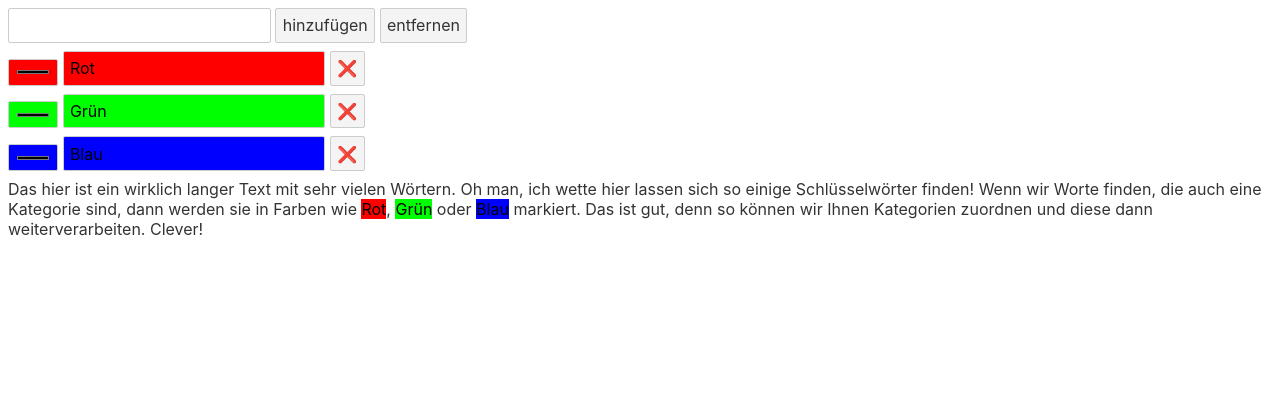
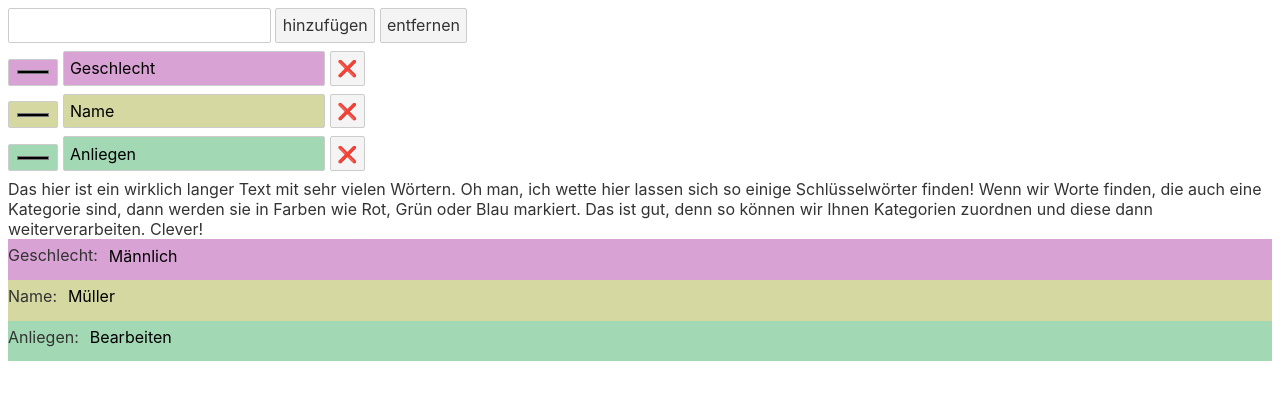
Before and after one commit to Gohlisch/RemarkableComponents, a Svelte app: page / in a window 1280 px wide. Shown: the top 400 px of the page. Built offline with nearby package versions, Linux system fonts and the light colour scheme.

Commit message:
feat(CategoryShowcase): Implement CategoryShowcase to handle the new seperation of name and value

```diff
--- a/src/App.svelte
+++ b/src/App.svelte
@@ -1,6 +1,7 @@
 <script lang="ts">
 	import CategoryDisplay from "./CategoryDisplay.svelte";
 	import CategorizedText from "./CategorizedText.svelte";
+	import CategoryShowcase from "./CategoryShowcase.svelte";
 
 	const text: string = `Das hier ist ein wirklich langer Text mit sehr vielen Wörtern.
 	Oh man, ich wette hier lassen sich so einige Schlüsselwörter finden! Wenn wir Worte finden,
@@ -10,3 +11,4 @@
 
 <CategoryDisplay/>
 <CategorizedText text={text}/>
+<CategoryShowcase/>
--- a/src/Category.ts
+++ b/src/Category.ts
@@ -1,4 +1,5 @@
 export interface Category {
+	name: string
 	value: string,
 	color: string
 }
--- a/src/CategoryDisplay.svelte
+++ b/src/CategoryDisplay.svelte
@@ -4,24 +4,24 @@
     let value: string;
     let categories: Array<Category>;
     categoryStore.subscribe(updated => categories = updated);
-    categoryStore.add("Rot");
-	categoryStore.add("Grün");
-	categoryStore.add("Blau");
+    categoryStore.add({name: "Geschlecht", value: "Männlich", color: "#d8a2d4"});
+    categoryStore.add({name: "Name", value: "Müller", color: "#d6d8a2"});
+    categoryStore.add({name: "Anliegen", value: "Bearbeiten", color: "#a2d8b3"});
 </script>
 
 <input bind:value>
-<button on:click={e=>categoryStore.add(value)}>
+<button on:click={e=>categoryStore.add({name: value, value: "", color: ""})}>
     hinzufügen
 </button>
 
-<button on:click={e=>categoryStore.removeByValue(value)}>
+<button on:click={e=>categoryStore.removeByName(value)}>
     entfernen
 </button>
 
 {#each categories as category, i}
     <div>
-        <input type="color" on:input={e=>categoryStore.update(i, "", e.target.value)} style="background-color:{category.color}">
-        <input type="text" contenteditable="true" on:input={e=>categoryStore.update(i, e.target.value, "")} style="background-color:{category.color}" value="{category.value}">
+        <input type="color" on:input={e=>categoryStore.update(i,{name: category.name, value: category.value, color: e.target.value})} style="background-color:{category.color}">
+        <input type="text" contenteditable="true" on:input={e=>categoryStore.update(i,{name: e.target.value, categorie: value, color: category.color})} style="background-color:{category.color}" value="{category.name}">
         <button on:click={e => categoryStore.removeAtIndex(i)}>❌</button>
     </div>
 {/each}
--- /dev/null
+++ b/src/CategoryShowcase.svelte
@@ -0,0 +1,12 @@
+<script lang="ts">
+    import { categoryStore } from "./CategoryStore";
+
+</script>
+{#each $categoryStore as category, i}
+    <div style="background-color: {category.color}">
+        <label>
+            {category.name}:
+            <input style="background-color: {category.color}; border: none;" value="{category.value}" on:input={e=>categoryStore.update(i,{name: category.name, value: e.target.value, color: category.color})}>
+        </label>
+    </div>
+{/each}
--- a/src/CategoryStore.ts
+++ b/src/CategoryStore.ts
@@ -11,21 +11,26 @@ class CategoryStore {
 		this.categories.subscribe(c => this.length = c.length);
 	}
 
-	public subscribe(run: (value: Array<Category>) => void, invalidate?:(value?: Array<Category>) => void): void {
-		this.categories.subscribe(run, invalidate);
+	public subscribe(run: (value: Array<Category>) => void, invalidate?:(value?: Array<Category>) => void): (()=>void) {
+		return this.categories.subscribe(run, invalidate);
 	}
 
-	public add(value: string): number {
-		if(!value) return;
+	public add(category: Category): number {
+		if(!category.name) return;
 		const index: number = get(this.categories).length;
-		this.categories.update((c: Array<Category>) => c.concat({value, color: this.determineColorHex()}));
+		this.categories.update((c: Array<Category>) => c.concat(
+			{
+				name: category.name,
+				value: category.value,
+				color: category.color? category.color : this.determineColorHex()
+			})
+		);
 		return index;
 	}
 
-	public update(index: number, value?: string, color?: string): void  {
+	public update(index: number, categorie: Category): void  {
 		this.categories.update((c: Array<Category>) => {
-			if(value) c[index].value = value;
-			if(color) c[index].color = color;
+			c[index] = categorie;
 			return c;
 		})
 	}
@@ -43,8 +48,14 @@ class CategoryStore {
 		});
 	}
 
+	public removeByName(name: string): void {
+		this.categories.update((c: Array<Category>) => {
+			return c.filter(x => x.name !== name);
+		});
+	}
+
 	public getByValue(value: string): Category | null {
-		return get(this.categories).filter(x => x.value.toLowerCase() === value.toLowerCase()).pop();
+		return get(this.categories).filter(x => x.value ? x.value.toLowerCase() === value.toLowerCase(): false).pop();
 	}
 
 	// TODO: Improve, if 255 0 0 was removed, and there were following colors, the first to be added after that  removal should be 255 0 0
```
